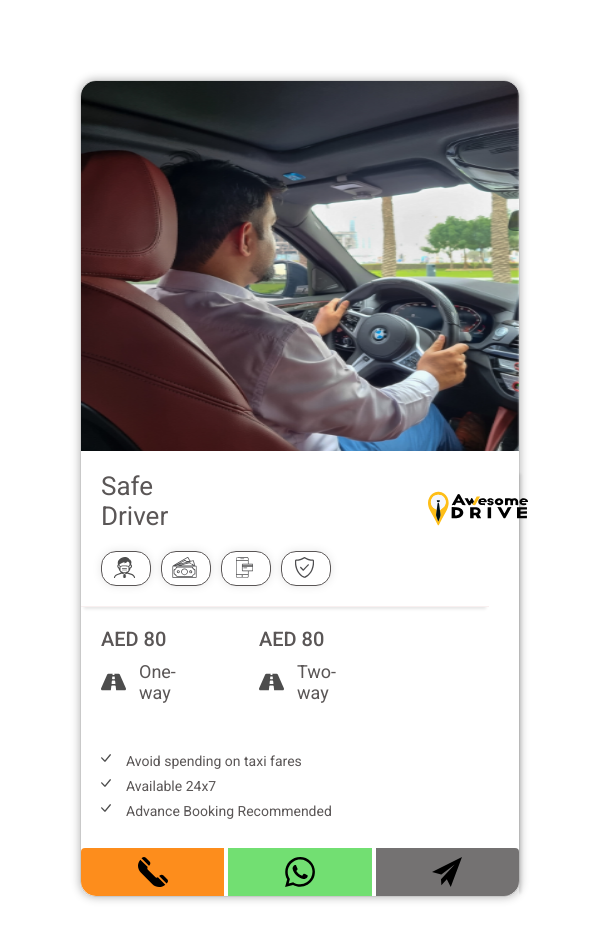
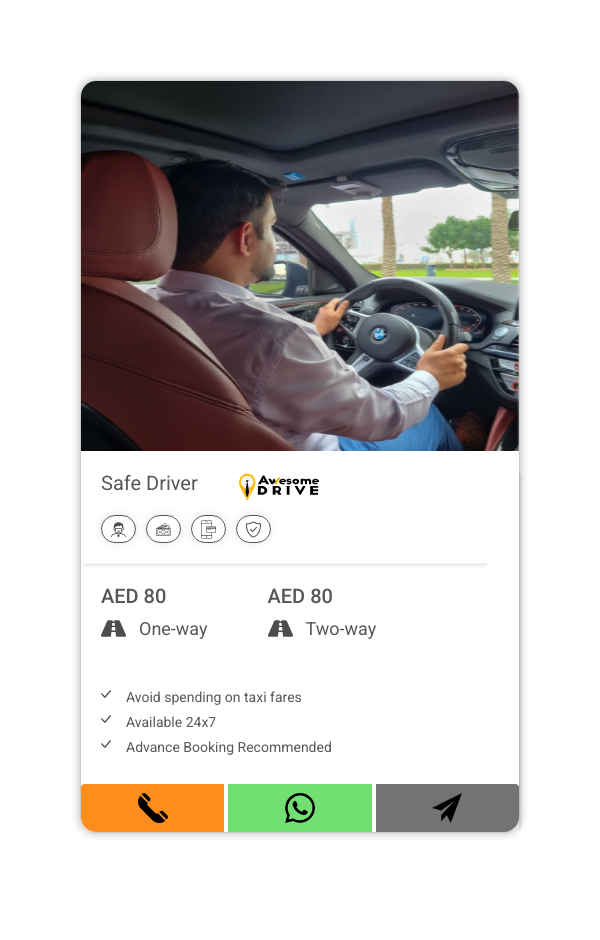
Before and after one commit to DhanshreeSalunkhe/task_22Dec, a plain HTML site: page index.html in a window 600 px wide. After the commit the page ends 913 px from the top, so only its background shows below. Drawn offline with Linux system fonts and the light colour scheme.

Commit message:
commit for style

```diff
--- a/style.css
+++ b/style.css
@@ -254,7 +254,7 @@ border-top-right-radius: 27px;
     margin-bottom: 20px;
 }
   }
-  @media screen and (max-width: 550px) {
+  @media screen and (max-width: 600px) and (min-width: 400px) {
     .driveGirlImage{
         width: 100%;
         border-top-right-radius: 15px;
@@ -262,7 +262,7 @@ border-top-right-radius: 27px;
     }
     .safe_driver{
         font-size: 20px;
-        margin-right: 40px;
+        margin-right: 10px;
     }
     .icon_svg{
         width: 35px;
@@ -281,8 +281,12 @@ border-top-right-radius: 27px;
     .logo_image{
         margin-top: -60px;
         width: 80px;
+        margin-left: -102px;
     }
     .specification_small{
         margin-bottom: 20px;
     }
+    .AED_section_small{
+        margin: 20px 40px 10px 20px
+    }
   }
```
